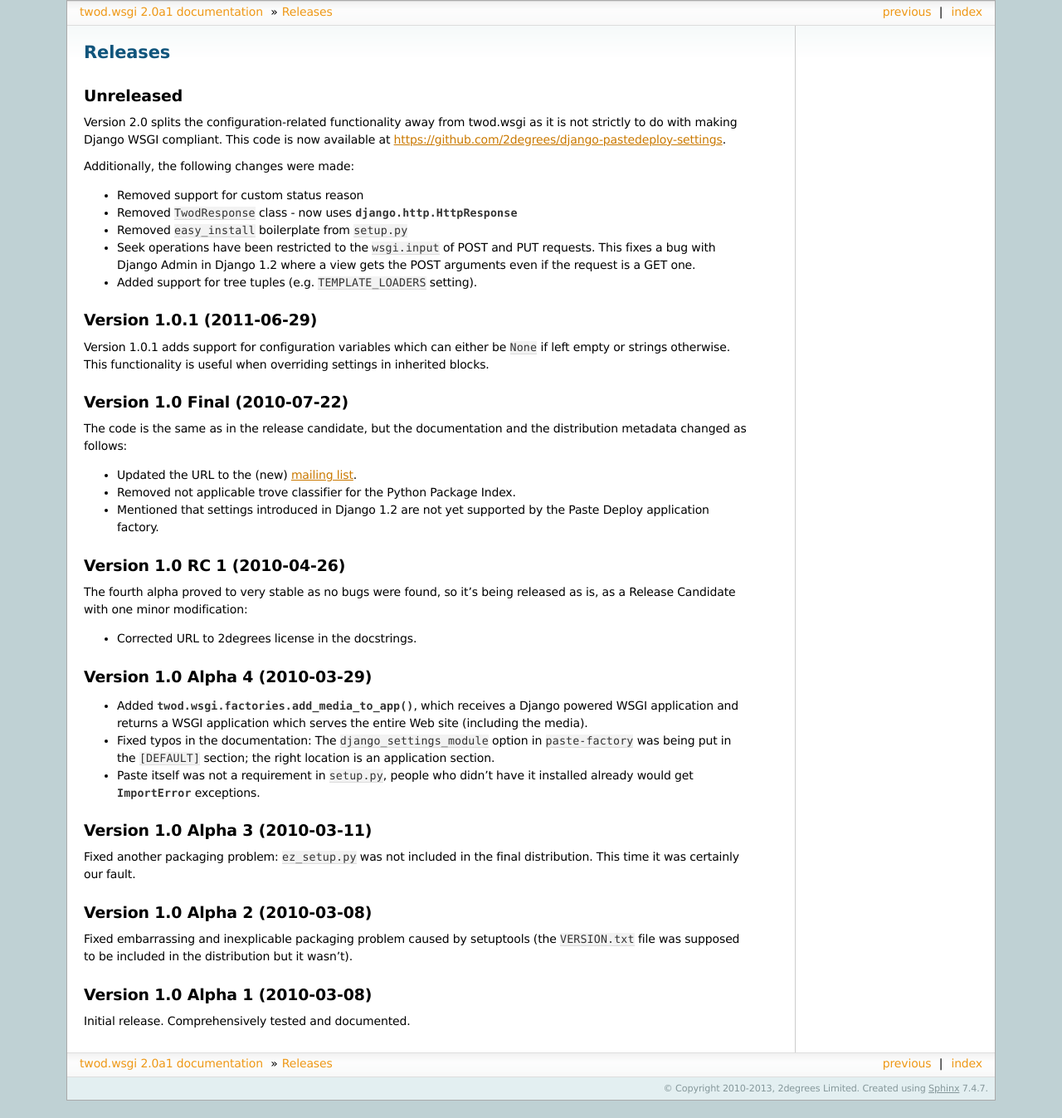
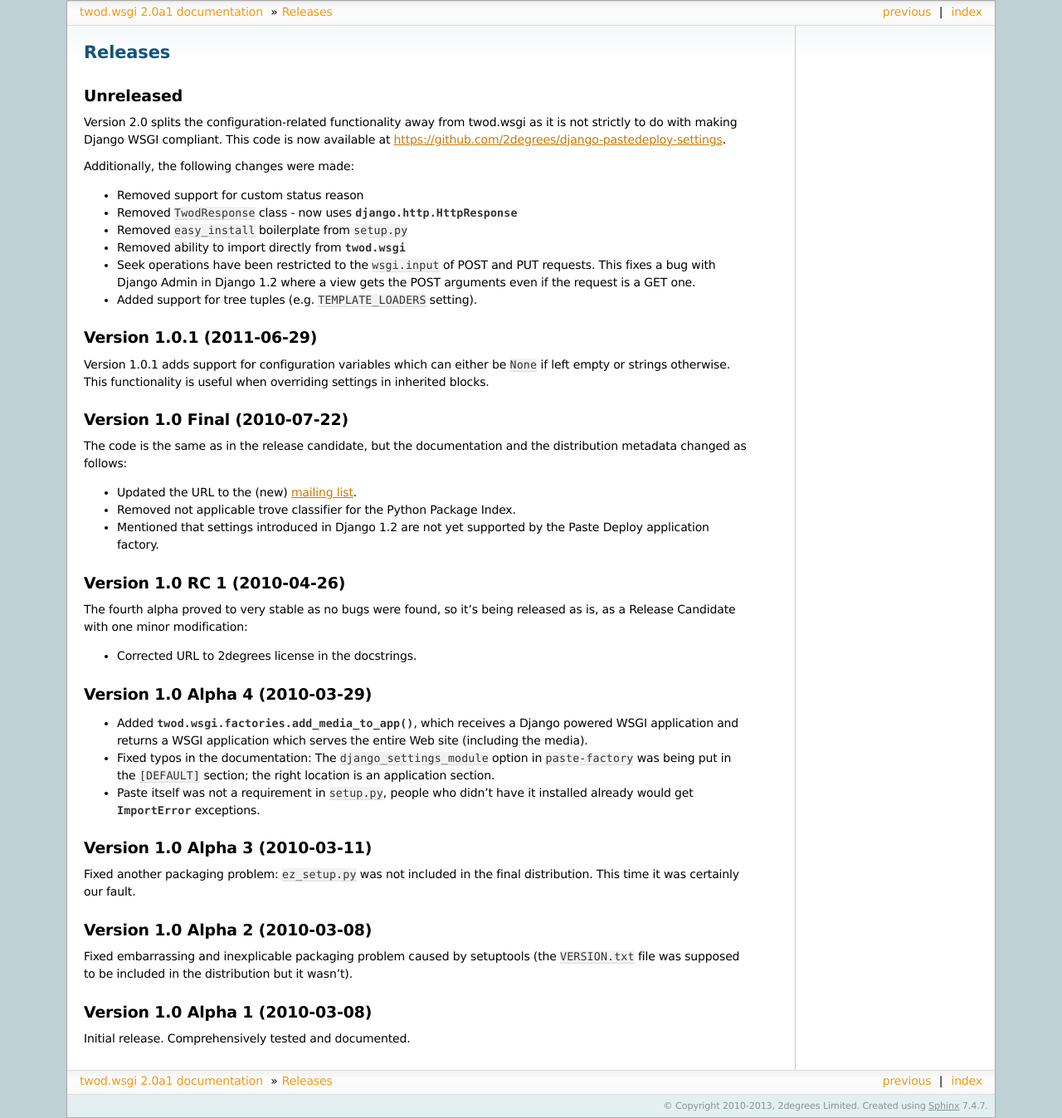
Before and after one commit to 2degrees/django-wsgi, a Sphinx documentation site: the page built from docs/source/changelog.rst, in a window 1280 px wide. Shown: the whole page at 83% size. Built offline with Sphinx 7.4.7, drawn with Linux system fonts in a browser that asks for light colours; a script that is not in the unit is left out; before the commit the page ends 1326 px from its top, so only the background shows below that.

Commit message:
Added additional note to changelog

```diff
--- a/docs/source/changelog.rst
+++ b/docs/source/changelog.rst
@@ -14,6 +14,7 @@ Additionally, the following changes were made:
 * Removed support for custom status reason
 * Removed ``TwodResponse`` class - now uses :class:`django.http.HttpResponse`
 * Removed ``easy_install`` boilerplate from ``setup.py``
+* Removed ability to import directly from :mod:`twod.wsgi`
 * Seek operations have been restricted to the ``wsgi.input`` of POST and PUT
   requests. This fixes a bug with Django Admin in Django 1.2 where a view
   gets the POST arguments even if the request is a GET one.
```
